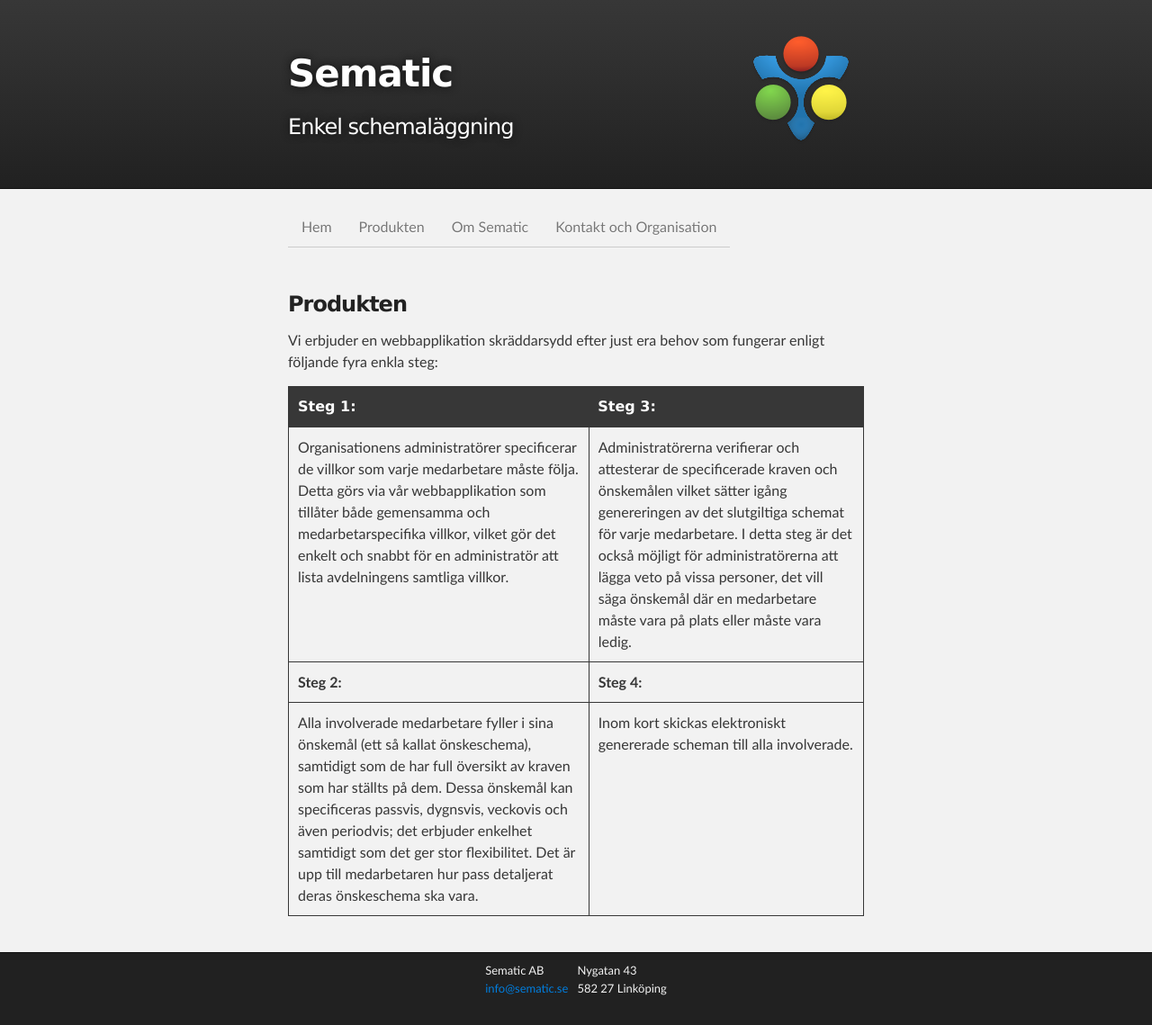
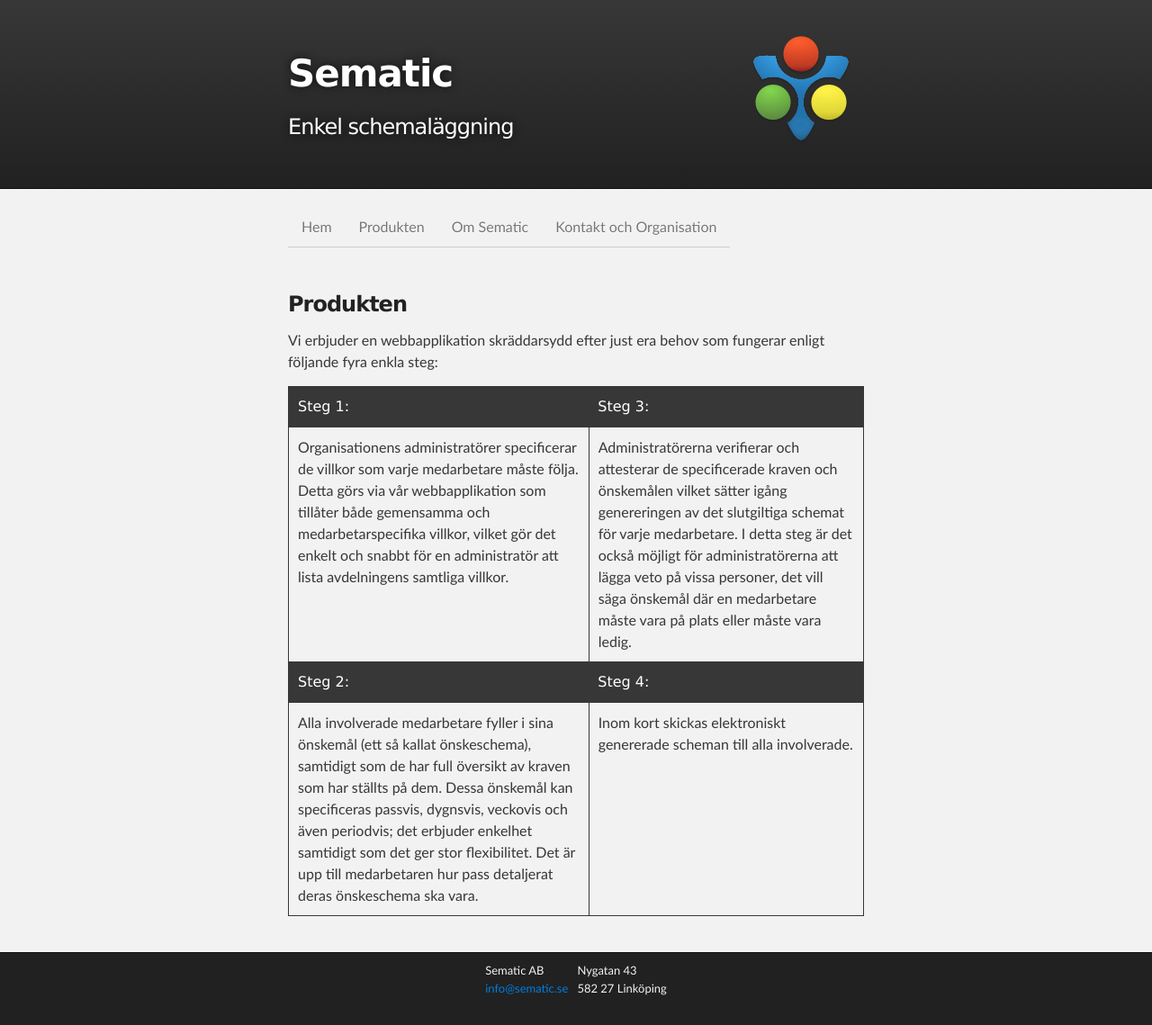
Before and after one commit to sematic/sematic.github.com, a Jekyll site: the page built from produkten/index.markdown, in a window 1280 px wide. Shown: the whole page at 90% size. Built offline with Jekyll 4.4.1, drawn with Linux system fonts in a browser that asks for light colours; Markdown is read by kramdown in place of the engine named in the settings.

Commit message:
Update index.markdown

```diff
--- a/produkten/index.markdown
+++ b/produkten/index.markdown
@@ -6,9 +6,23 @@
 ### Produkten
 
 Vi erbjuder en webbapplikation skräddarsydd efter just era behov som fungerar enligt följande fyra enkla steg:
-
-| **Steg 1:** | **Steg 3:**
-|:---|:---
-| Organisationens administratörer specificerar de villkor som varje medarbetare måste följa. Detta görs via vår webbapplikation som tillåter både gemensamma och medarbetarspecifika villkor, vilket gör det enkelt och snabbt för en administratör att lista avdelningens samtliga villkor. | Administratörerna verifierar och attesterar de specificerade kraven och önskemålen vilket sätter igång genereringen av det slutgiltiga schemat för varje medarbetare. I detta steg är det också möjligt för administratörerna att lägga veto på vissa personer, det vill säga önskemål där en medarbetare måste vara på plats eller måste vara ledig.
-| **Steg 2:** | **Steg 4:**
-| Alla involverade medarbetare fyller i sina önskemål (ett så kallat önskeschema), samtidigt som de har full översikt av kraven som har ställts på dem. Dessa önskemål kan specificeras passvis, dygnsvis, veckovis och även periodvis; det erbjuder enkelhet samtidigt som det ger stor flexibilitet. Det är upp till medarbetaren hur pass detaljerat deras önskeschema ska vara. | Inom kort skickas elektroniskt genererade scheman till alla involverade.
+<dl>
+<table border="1">
+<tr>
+<th>Steg 1:</th>
+<th>Steg 3:</th>
+</tr>
+<tr>
+<td>Organisationens administratörer specificerar de villkor som varje medarbetare måste följa. Detta görs via vår webbapplikation som tillåter både gemensamma och medarbetarspecifika villkor, vilket gör det enkelt och snabbt för en administratör att lista avdelningens samtliga villkor.</td>
+<td>Administratörerna verifierar och attesterar de specificerade kraven och önskemålen vilket sätter igång genereringen av det slutgiltiga schemat för varje medarbetare. I detta steg är det också möjligt för administratörerna att lägga veto på vissa personer, det vill säga önskemål där en medarbetare måste vara på plats eller måste vara ledig.</td>
+</tr>
+<tr>
+<th>Steg 2:</th>
+<th>Steg 4:</th>
+</tr>
+<tr>
+<td>Alla involverade medarbetare fyller i sina önskemål (ett så kallat önskeschema), samtidigt som de har full översikt av kraven som har ställts på dem. Dessa önskemål kan specificeras passvis, dygnsvis, veckovis och även periodvis; det erbjuder enkelhet samtidigt som det ger stor flexibilitet. Det är upp till medarbetaren hur pass detaljerat deras önskeschema ska vara.</td>
+<td>Inom kort skickas elektroniskt genererade scheman till alla involverade.</td>
+</tr>
+</table>
+</dl>
```
